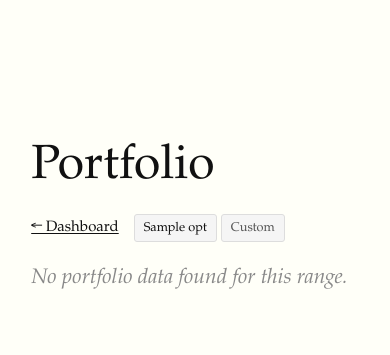
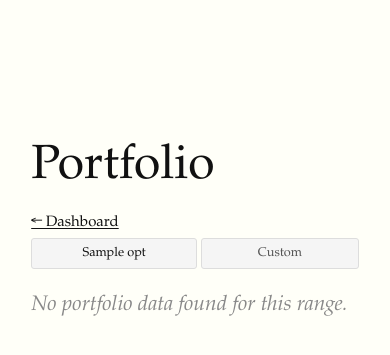
Before and after one commit to ColCarroll/kindle-display-server, a Python web app: template app/web/templates/portfolio.html in a window 390 px wide. Shown: the top 355 px of the page. Run offline with Jinja, Linux system fonts and the light colour scheme; the template is opened without the code that fills it: most values are stand-ins (such as "Sample title", 1, 10 or a date in 2020).

Commit message:
Mobile layout: remove % of total column, fix cramped range buttons
Drop the % of total column entirely rather than hiding it at 600px.
Bump the mobile breakpoint to 720px, stack the header row vertically,
and make the range buttons (1D/1W/1M/1Y/Custom) share equal width
across the full row instead of squeezing together.

Co-Authored-By: Claude Sonnet 4.6 <noreply@anthropic.com>

```diff
--- a/app/web/static/css/custom.css
+++ b/app/web/static/css/custom.css
@@ -666,11 +666,38 @@ details[open] .pf-section-toggle::before {
     font-size: 0.85rem;
 }
 
-@media (max-width: 600px) {
+@media (max-width: 720px) {
     .pf-value { font-size: 1.5rem; }
-    .pf-table { font-size: 0.8rem; }
-    .pf-col-alloc { display: none; }
+    .pf-table { font-size: 0.85rem; }
     .pf-chg-abs { display: none; }
+
+    /* Stack back-link and range buttons vertically */
+    .pf-top {
+        flex-direction: column;
+        align-items: flex-start;
+        gap: 0.4rem;
+    }
+
+    /* Range buttons fill full width evenly */
+    .pf-range-toggle {
+        width: 100%;
+        flex-wrap: nowrap;
+    }
+    .pf-range-toggle > a.pf-range-btn,
+    .pf-range-toggle > details.pf-custom-range {
+        flex: 1;
+        min-width: 0;
+    }
+    .pf-range-toggle > a.pf-range-btn {
+        text-align: center;
+        padding: 0.3rem 0.2rem;
+    }
+    .pf-range-toggle > details.pf-custom-range > summary.pf-range-btn {
+        width: 100%;
+        text-align: center;
+        padding: 0.3rem 0.2rem;
+        box-sizing: border-box;
+    }
 }
 
 /* ── Portfolio mini widget (dashboard) ── */
--- a/app/web/templates/portfolio.html
+++ b/app/web/templates/portfolio.html
@@ -123,7 +123,6 @@
             <tr>
                 <th>Account</th>
                 <th class="pf-num">{{ change_label }}</th>
-                <th class="pf-num pf-col-alloc">% of total</th>
                 <th class="pf-num">Value</th>
             </tr>
         </thead>
@@ -143,7 +142,6 @@
                     <span class="pf-muted">—</span>
                     {% endif %}
                 </td>
-                <td class="pf-num pf-col-alloc pf-muted">{{ g.pct_fmt }}</td>
                 <td class="pf-num pf-acct-value">{{ g.value_fmt }}</td>
             </tr>
             {% for a in g.accounts %}
@@ -162,7 +160,6 @@
                     <span class="pf-muted">—</span>
                     {% endif %}
                 </td>
-                <td class="pf-num pf-col-alloc pf-muted">{{ a.pct_fmt }}</td>
                 <td class="pf-num pf-acct-value">{{ a.value_fmt }}</td>
             </tr>
             {% endfor %}
```
